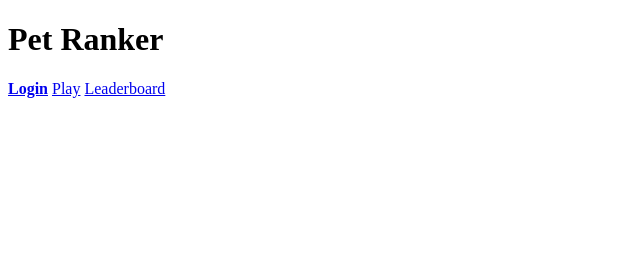
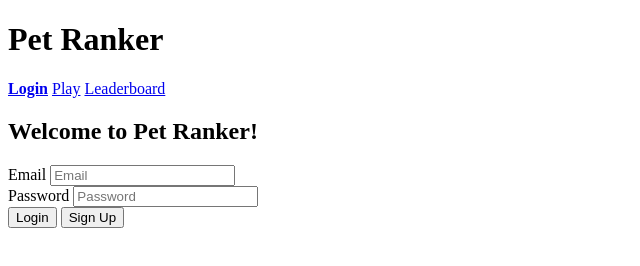
Before and after one commit to chm06/startup, a plain HTML site: page index.html in a window 1280 px wide. Shown: the whole page, without its empty margins (0-640 px from the left). Drawn offline with Linux system fonts and the light colour scheme.

Commit message:
index login

```diff
--- a/index.html
+++ b/index.html
@@ -13,5 +13,16 @@
       <a href="leaderboard.html">Leaderboard</a>
     </nav>
   </header>
+
+   <main>
+    <h2>Welcome to Pet Ranker!</h2>
+    <form>
+      <label>Email <input type="email" placeholder="Email"></label><br>
+      <label>Password <input type="password" placeholder="Password"></label><br>
+      <button type="submit">Login</button>
+      <button type="button">Sign Up</button>
+    </form>
+    </main>
+
 </body>
 </html>
```
